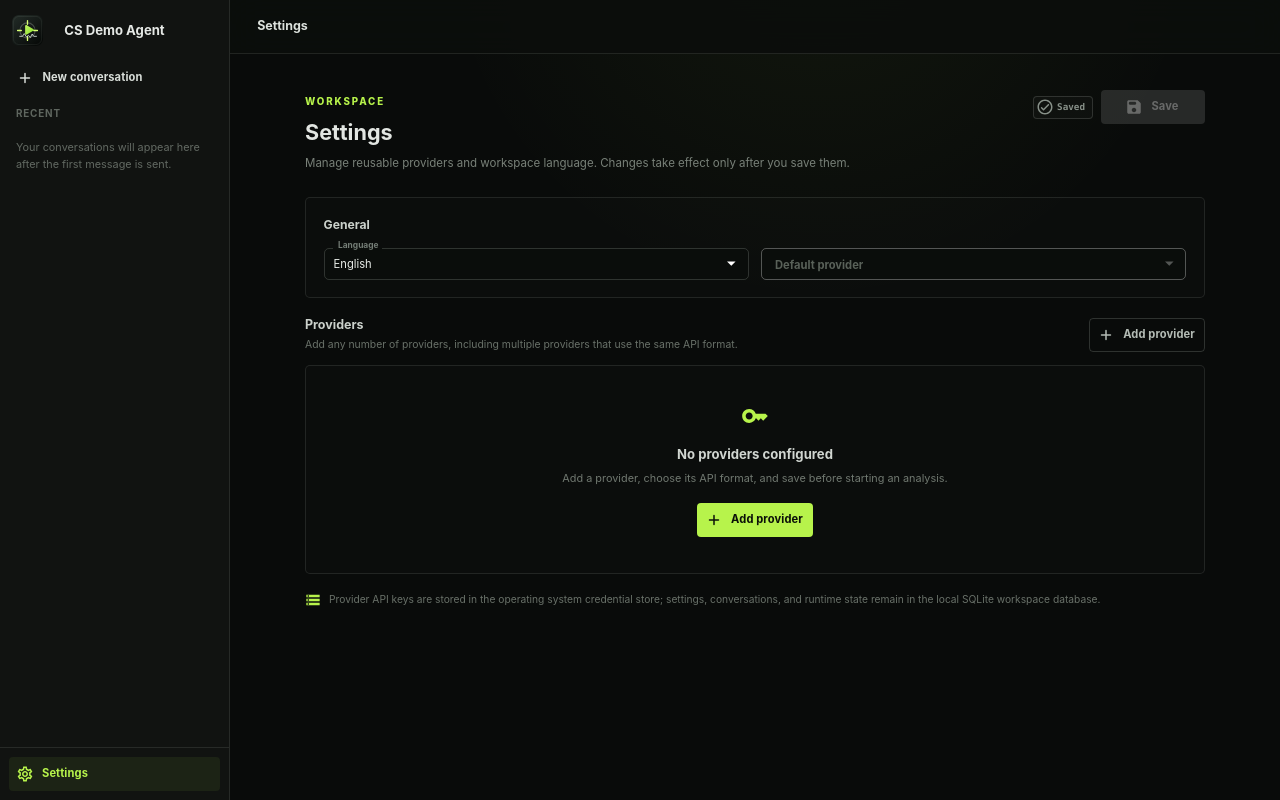
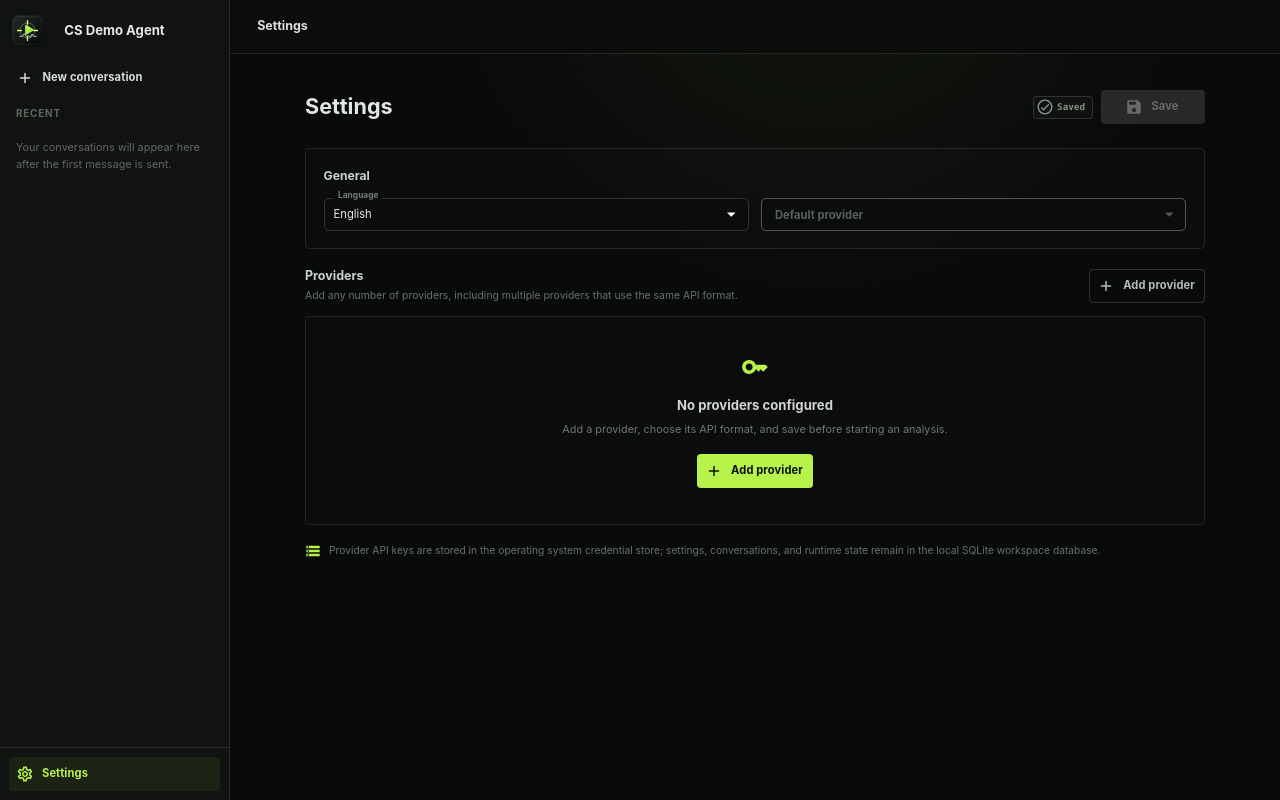
Before and after one commit to GT-610/cs-demo-agent, a React (Vite) app: page / in a window 1280 px wide. Both pictures are taken after a click on the button "Settings". Built offline with nearby package versions, Linux system fonts and the light colour scheme.

Commit message:
refactor(settings): simplify the page header

```diff
--- a/src/components/SettingsPage.tsx
+++ b/src/components/SettingsPage.tsx
@@ -86,12 +86,8 @@ export function SettingsPage({
           sx={{ mb: 3, alignItems: { xs: "stretch", sm: "flex-start" } }}
         >
           <Box sx={{ minWidth: 0, flex: 1 }}>
-            <Typography variant="overline">{t("settings.eyebrow")}</Typography>
-            <Typography component="h2" sx={{ mt: 0.7, color: "#e2e6e2", fontSize: "1.35rem", fontWeight: 680 }}>
+            <Typography component="h2" sx={{ color: "#e2e6e2", fontSize: "1.35rem", fontWeight: 680 }}>
               {t("settings.title")}
-            </Typography>
-            <Typography sx={{ mt: 0.7, maxWidth: 640, color: "#788078", fontSize: "0.72rem", lineHeight: 1.65 }}>
-              {t("settings.intro")}
             </Typography>
           </Box>
           <Stack direction="row" spacing={1} sx={{ flex: "0 0 auto", alignItems: "center" }}>
--- a/src/i18n/index.ts
+++ b/src/i18n/index.ts
@@ -28,9 +28,7 @@ const english = {
   "sessions.renameTitle": "Rename conversation",
   "sessions.deleteTitle": "Delete conversation?",
   "sessions.deleteDetail": "“{title}” and its saved analysis history will be permanently deleted.",
-  "settings.eyebrow": "WORKSPACE",
   "settings.title": "Settings",
-  "settings.intro": "Manage reusable providers and workspace language. Changes take effect only after you save them.",
   "settings.general": "General",
   "settings.defaultProvider": "Default provider",
   "settings.saved": "Saved",
@@ -167,9 +165,7 @@ const simplifiedChinese: Record<TranslationKey, string> = {
   "sessions.renameTitle": "重命名会话",
   "sessions.deleteTitle": "删除会话？",
   "sessions.deleteDetail": "“{title}”及其已保存的分析记录将被永久删除。",
-  "settings.eyebrow": "工作区",
   "settings.title": "设置",
-  "settings.intro": "管理可复用的 Provider 和工作区语言。只有点击保存后，更改才会生效。",
   "settings.general": "通用",
   "settings.defaultProvider": "默认 Provider",
   "settings.saved": "已保存",
```
